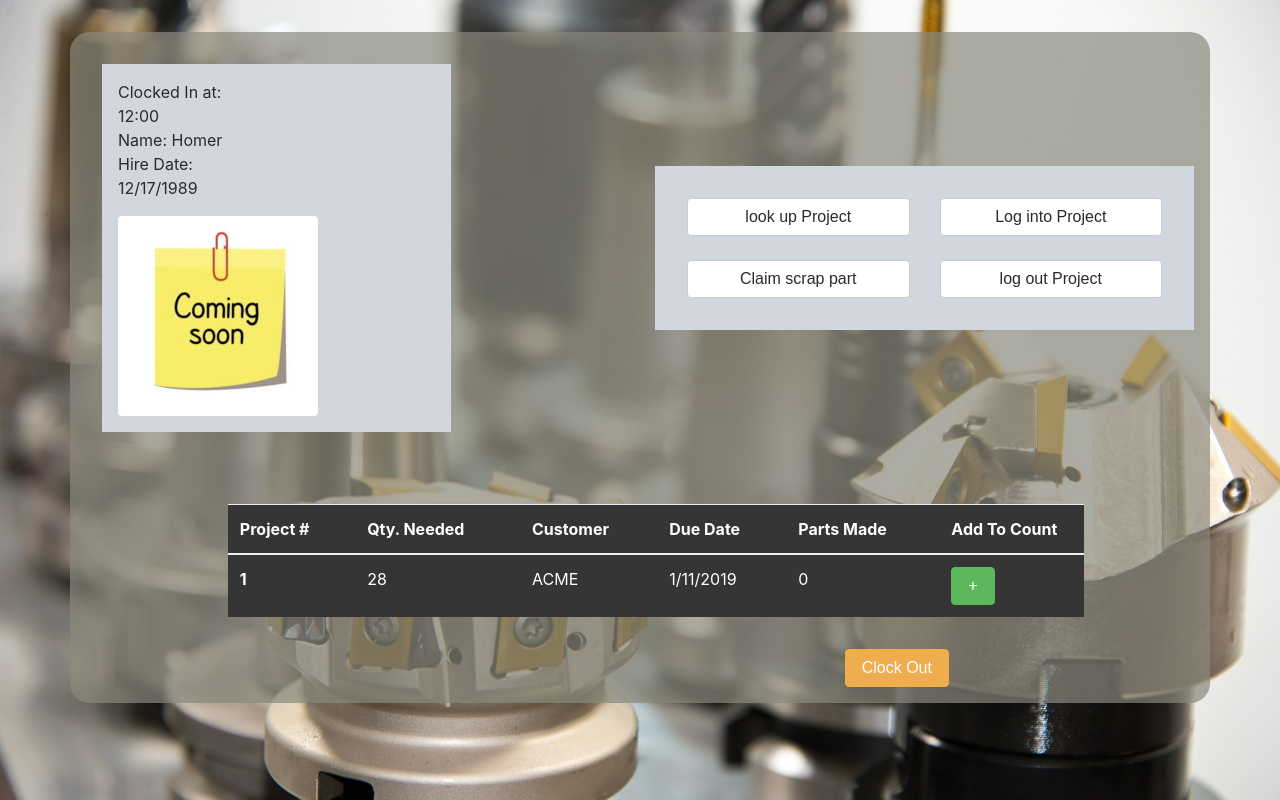
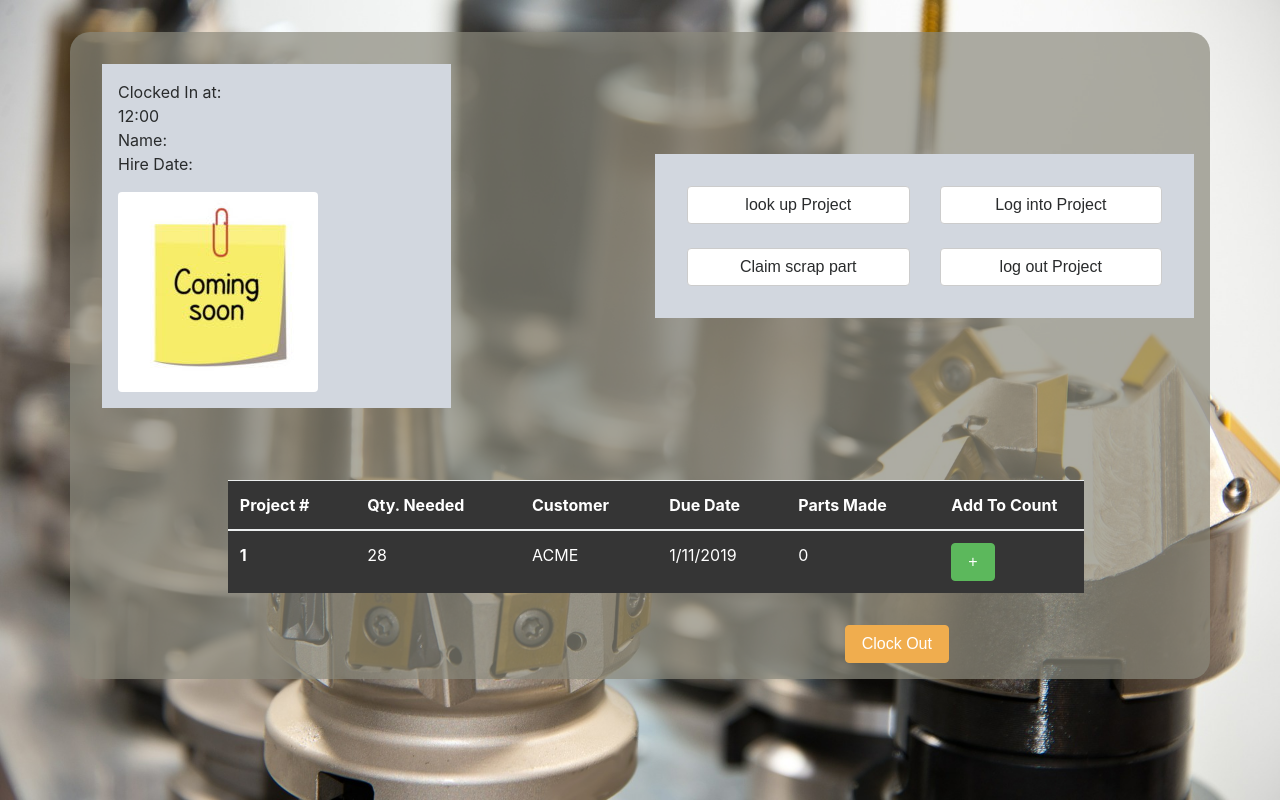
Before and after one commit to atorres6d5/Industry-frontend, a React (Create React App) app in the folder industry/: page /dashboard in a window 1280 px wide. Built offline with nearby package versions, Linux system fonts and the light colour scheme; no server answers.

Commit message:
added request for user data and router now logs users in and makes a token

```diff
--- a/industry/src/components/Login.js
+++ b/industry/src/components/Login.js
@@ -23,15 +23,17 @@ class Login extends Component {
       localStorage.setItem('Industry Token', response.data.token)
       console.log(response.data);
       this.setState({token:response.data.token})
+      this.props.history.push('/dashboard' )
     })
   }
 
   checkToken = (token)=>{
     // let token = localStorage.getItem('Industry Token')
     axios.get(`${devURL}/logs/clockIn/token`, {headers:{token}}).then(result=>{
-      console.log(result.data)
+
       if(result.data){
-        this.props.history.push('/dashboard')
+        console.log(result.data)
+        this.props.history.push('/dashboard' )
       }
     })
   }
--- a/industry/src/containers/userDash.js
+++ b/industry/src/containers/userDash.js
@@ -2,11 +2,46 @@ import React, { Component } from 'react';
 import Worker from '../components/Worker';
 import ActionButtons from '../components/actionbuttons';
 import ActiveProjects from '../components/activeproject';
+const axios = require('axios')
+const devURL='http://localhost:3000'
 
 class UserDash extends Component {
   constructor(props){
     super(props)
+    this.state={
+      clockInTime:null,
+      name:null,
+      hireDate:null,
+      token:localStorage.getItem('Industry Token'),
+      empID:null,
+      hireDate:null
+    }
   }
+
+  decodeToken(){
+    const token = this.state.token
+    axios.get(`${devURL}/logs/clockIn/token`, {headers:{token}}).then(result=>{
+      // console.log(result.data)
+      this.setState({empID:result.data.id})
+      return result.data.id
+    })
+  }
+
+  getWorkerData(id){
+    axios.get(`${devURL}/admin/getUser/${id}`).then(result=>{
+      this.setState({
+        name:result.name,
+        hireDate:result.created_at.slice(0,10)
+      })
+    })
+
+  }
+
+  componentDidMount(){
+    this.decodeToken()
+  }
+
+
 
   render() {
 
@@ -14,7 +49,7 @@ class UserDash extends Component {
       <div className="container dashboard">
         <div className="row justify-content-between">
           <div className="col-4">
-            <Worker clockTime="12:00" picture={this.props.picture} name="Homer" hireDate="12/17/1989"/>
+            <Worker clockTime="12:00" picture={this.props.picture} name={this.state.name} hireDate={this.state.hireDate}/>
           </div>
           <div className="col-6 d-flex align-items-center">
             <ActionButtons
--- a/industry/src/routes/index.js
+++ b/industry/src/routes/index.js
@@ -12,7 +12,7 @@ export default ()=>(
   <BrowserRouter>
     <Switch>
       <Route path="/" exact component = {Login}/>
-      <Route path="/dashboard" exact render={()=>(<UserDash />)}/>
+      <Route path="/dashboard" exact component ={UserDash}/>
     </Switch>
   </BrowserRouter>
 )
```
